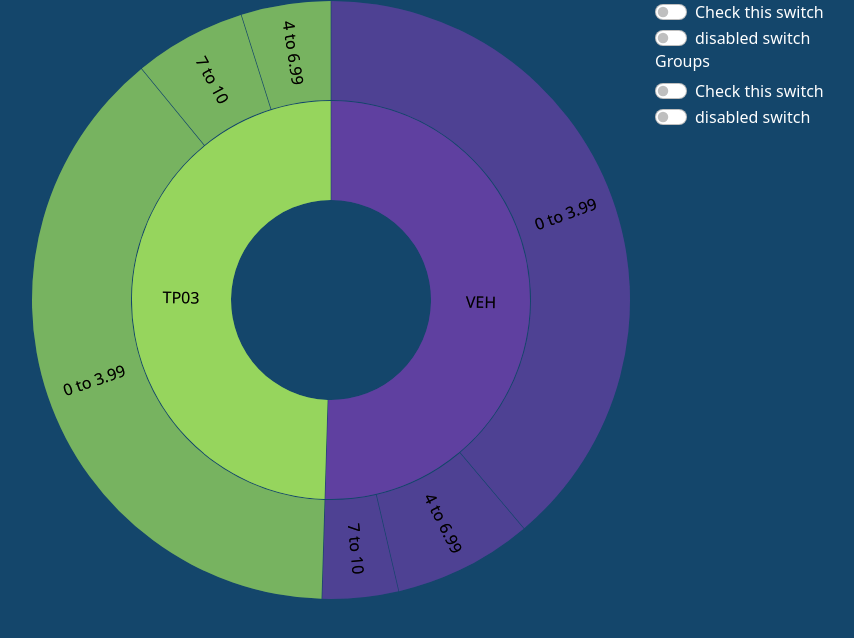
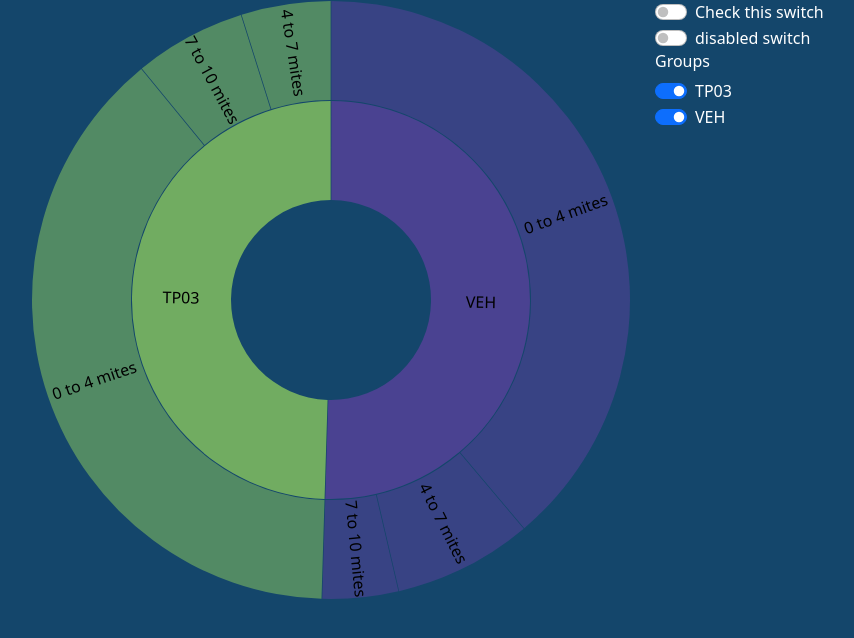
Before and after one commit to saifil4/d3-starbust, a React (Create React App) app: page / in a window 1280 px wide. Shown: the top 638 px of the page, without its empty margins (51-905 px from the left). Built offline with nearby package versions, Linux system fonts and the light colour scheme.

Commit message:
Added filter for group

```diff
--- a/src/MiteEradication/Filter.js
+++ b/src/MiteEradication/Filter.js
@@ -2,7 +2,8 @@ import React from "react";
 import { Form } from "react-bootstrap";
 import styled from "styled-components";
 
-const Filter = () => {
+const Filter = ({ miteGroups, handleCheck }) => {
+
   return (
     <FilterContainer>
       <Form>
@@ -17,16 +18,15 @@ const Filter = () => {
           id="disabled-custom-switch"
         />
         <h6>Groups</h6>
-        <CustomSwitch
-          type="switch"
-          id="custom-switch"
-          label="Check this switch"
-        />
-        <CustomSwitch
-          type="switch"
-          label="disabled switch"
-          id="disabled-custom-switch"
-        />
+        {miteGroups &&
+          miteGroups.map((mg) => (
+            <Form.Check
+              onChange={()=>handleCheck(mg.patient)}
+              checked={mg.isChecked}
+              type="switch"
+              label={mg.group}
+            />
+          ))}
       </Form>
     </FilterContainer>
   );
@@ -34,10 +34,8 @@ const Filter = () => {
 
 export default Filter;
 
-const CustomSwitch = styled(Form.Check)`
-
-`;
+const CustomSwitch = styled(Form.Check)``;
 
 const FilterContainer = styled.div`
-    color: white;
+  color: white;
 `;
--- a/src/MiteEradication/index.js
+++ b/src/MiteEradication/index.js
@@ -1,4 +1,4 @@
-import React from "react";
+import React, { useState, useMemo, useEffect } from "react";
 import StarBurst from "../starburst";
 import { Container, Row, Col } from "react-bootstrap";
 import Filter from "./Filter";
@@ -6,51 +6,79 @@ import { MiteEradicationData } from "./exmaple_data";
 import _ from "lodash";
 
 const MiteEradication = () => {
+  const [miteData, setMiteData] = useState(MiteEradicationData);
 
-  const groups = _.uniqBy(MiteEradicationData, "group");
+  const [miteGroups, setMiteGroups] = useState();
+  const [filteredMiteGroups, setFilteredMiteGroups] = useState();
 
-  const formattedData = groups.map((item) => {
+  useEffect(() => {
+    setMiteGroups(
+      _.uniqBy(miteData, "group").map((mg) => ({
+        ...mg,
+        isChecked: true,
+      }))
+    );
+  }, [miteData]);
+
+  useEffect(() => {
+    if (miteGroups) {
+      setFilteredMiteGroups(miteGroups.filter((mg) => mg.isChecked));
+    } else {
+      setFilteredMiteGroups([]);
+    }
+  }, [miteGroups]);
+
+  const formattedData = useMemo(() => {
+    if (!filteredMiteGroups) return { name: "Mite Eradication", children: [] };
+    return {
+      name: "Mite Eradication",
+      children: filteredMiteGroups.map((item) => {
         return {
           name: item.group,
           children: [
             {
-          name: "0 to 3.99",
-          value: MiteEradicationData.filter(
+              name: "0 to 4 mites",
+              value: miteData.filter(
                 ({ group, mites_bl }) =>
                   group === item.group && mites_bl >= 0 && mites_bl < 4
               ).length,
             },
             {
-          name: "4 to 6.99",
-          value: MiteEradicationData.filter(
+              name: "4 to 7 mites",
+              value: miteData.filter(
                 ({ group, mites_bl }) =>
                   group === item.group && mites_bl >= 4 && mites_bl < 7
               ).length,
             },
             {
-          name: "7 to 10",
-          value: MiteEradicationData.filter(
+              name: "7 to 10 mites",
+              value: miteData.filter(
                 ({ group, mites_bl }) =>
                   group === item.group && mites_bl >= 7 && mites_bl <= 10
               ).length,
             },
           ],
         };
-  });
+      }),
+    };
+  }, [miteData, filteredMiteGroups]);
 
-  const finalData = {
-    name: "Mite Eradication",
-    children: formattedData,
+  const handleCheck = (id) => {
+    setMiteGroups(
+      miteGroups.map((mg) =>
+        mg.patient === id ? { ...mg, isChecked: !mg.isChecked } : mg
+      )
+    );
   };
 
   return (
     <Container>
       <Row>
         <Col>
-          <StarBurst data={finalData} />
+          <StarBurst data={formattedData} />
         </Col>
         <Col>
-          <Filter />
+          <Filter miteGroups={miteGroups} handleCheck={handleCheck} />
         </Col>
       </Row>
     </Container>
--- a/src/starburst/index.js
+++ b/src/starburst/index.js
@@ -2,6 +2,9 @@ import React, { useEffect } from "react";
 import * as d3 from "d3";
 
 const StarBurst = ({ data }) => {
+
+  console.log(data)
+
   const width = 600;
   const radius = width / 6;
 
@@ -163,7 +166,7 @@ const StarBurst = ({ data }) => {
     };
 
     createChart();
-  }, []);
+  }, [data]);
 
   return (
     <div>
```
Lines whose indentation alone changed are shown as unchanged.
